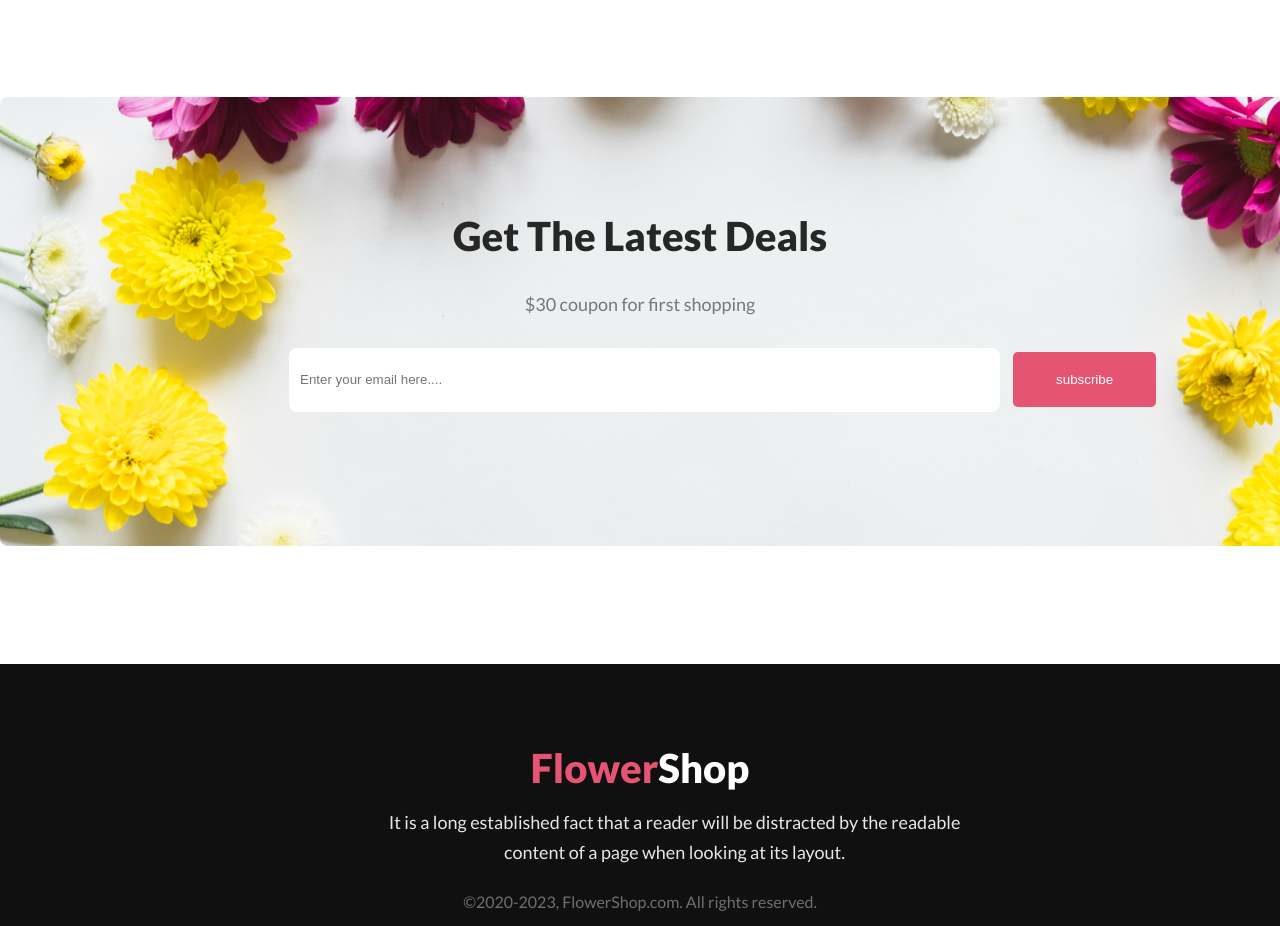
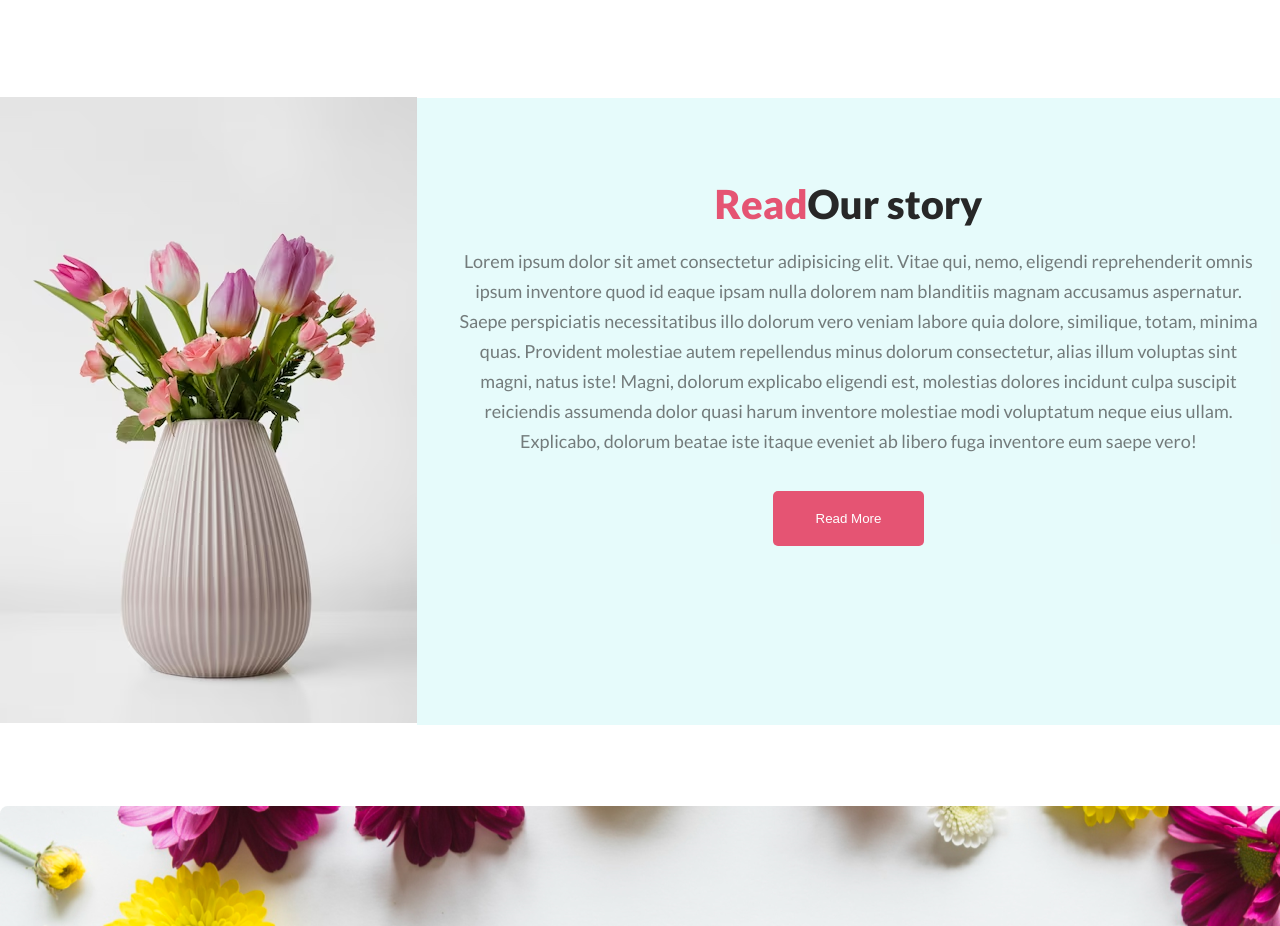
Before and after one commit to shahi-shawal/flower-assignment, a plain HTML site: page index.html in a window 1280 px wide. Shown: the part 3013-3939 px from the top of the page. Drawn offline with Linux system fonts and the light colour scheme.

Commit message:
adding story part

```diff
--- a/index.html
+++ b/index.html
@@ -104,6 +104,26 @@
             </div>
         </section>
         <!-- End instagram section -->
+        <!-- start story section -->
+        <section class="story-section">
+            <div class="story-item">
+                <div class="story-img">
+                    <img src="./asset/flower 4.avif" alt="" srcset="">
+                </div>
+                <div class="story-part">
+                    <h3 class="story-heading">
+                        <span>Read</span>Our story
+                    </h3>
+                    <p class="story-peragraph">
+                        Lorem ipsum dolor sit amet consectetur adipisicing elit. Vitae qui, nemo, eligendi reprehenderit omnis ipsum inventore quod id eaque ipsam nulla dolorem nam blanditiis magnam accusamus aspernatur. Saepe perspiciatis necessitatibus illo dolorum vero veniam labore quia dolore, similique, totam, minima quas. Provident molestiae autem repellendus minus dolorum consectetur, alias illum voluptas sint magni, natus iste! Magni, dolorum explicabo eligendi est, molestias dolores incidunt culpa suscipit reiciendis assumenda dolor quasi harum inventore molestiae modi voluptatum neque eius ullam. Explicabo, dolorum beatae iste itaque eveniet ab libero fuga inventore eum saepe vero!
+                    </p>
+                    <button class="btn-primary">
+                        Read More
+                    </button>
+                </div>
+
+            </div>
+        </section>
 
         <!-- start subscribe section -->
 
--- a/style/styles.css
+++ b/style/styles.css
@@ -229,6 +229,39 @@ p.banner-peragraph {
     }
 /* end instagram section */
 
+/* start story section */
+.story-section {
+        margin-bottom: 80px;
+    }
+
+.story-item {
+        display: flex;
+        flex-direction: row;
+        justify-content: center;
+        align-items: center;
+    }
+
+
+    .story-part {
+        display: flex;
+        flex-direction: column;
+        justify-content: center;
+        align-items: center;
+        background: rgba(18, 209, 209, 0.1);
+        height: 627px;
+    }
+    .story-heading {
+        color: #272727;
+        text-align: center;
+        font-size: 40px;
+        font-weight: 800;
+        padding: 10px;
+        margin-top: -108px;
+    }
+ .story-peragraph {
+        text-align: center;
+        padding: 8px 20px 35px 40px;
+    }
 /* start subscribe section */
 
 .subscribe-section{
```
Also changed, not shown: asset/flower 2.avif (added), asset/flower 3.avif (added), asset/flower 4.avif (added).
